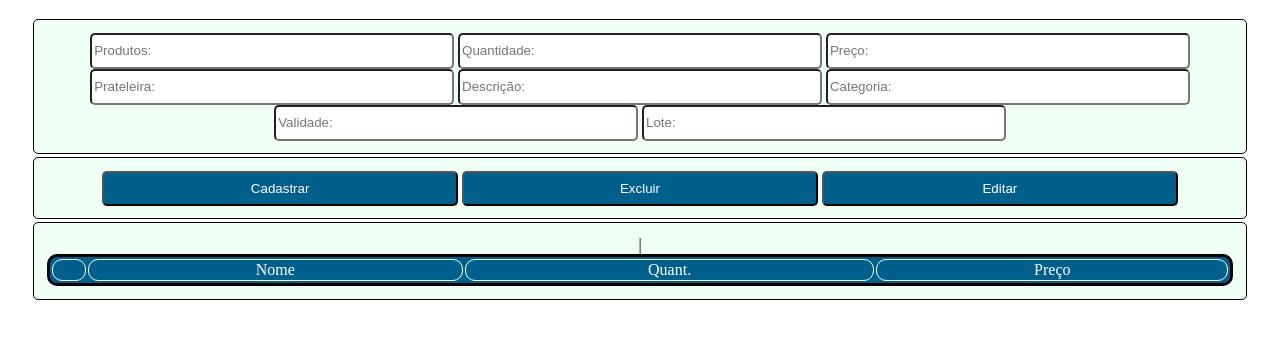
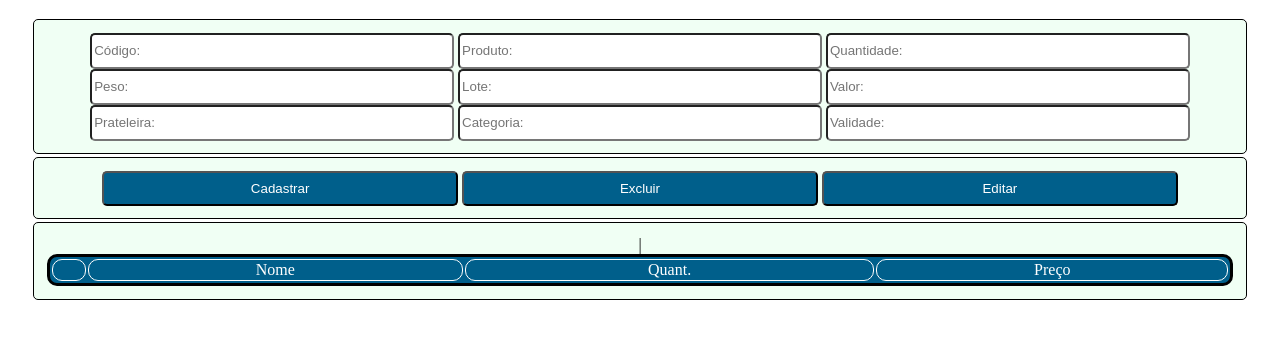
Before and after one commit to LuizaChris/GestaoEstoque, a plain HTML site: page index.html in a window 1280 px wide. Shown: the part 61-400 px from the top of the page. Drawn offline with Linux system fonts and the light colour scheme.

Commit message:
Update index.html

```diff
--- a/index.html
+++ b/index.html
@@ -10,14 +10,15 @@
 <body>
     <h1>Gestão de Estoque</h1>
     <div id="wrap">
-        <input type="text" placeholder="Produtos:">
+        <input type="text" placeholder="Código:">
+        <input type="text" placeholder="Produto:">
         <input type="number" placeholder="Quantidade:">
-        <input type="text" placeholder="Preço:">
+        <input type="text" placeholder="Peso:">
+        <input type="text" placeholder="Lote:">
+        <input type="text" placeholder="Valor:">
         <input type="text" placeholder="Prateleira:">
-        <input type="text" placeholder="Descrição:">
         <input type="text" placeholder="Categoria:">
         <input type="text" placeholder="Validade:">
-        <input type="text" placeholder="Lote:">
     </div>
     <div id="botoes">
         <button>Cadastrar</button>
```
